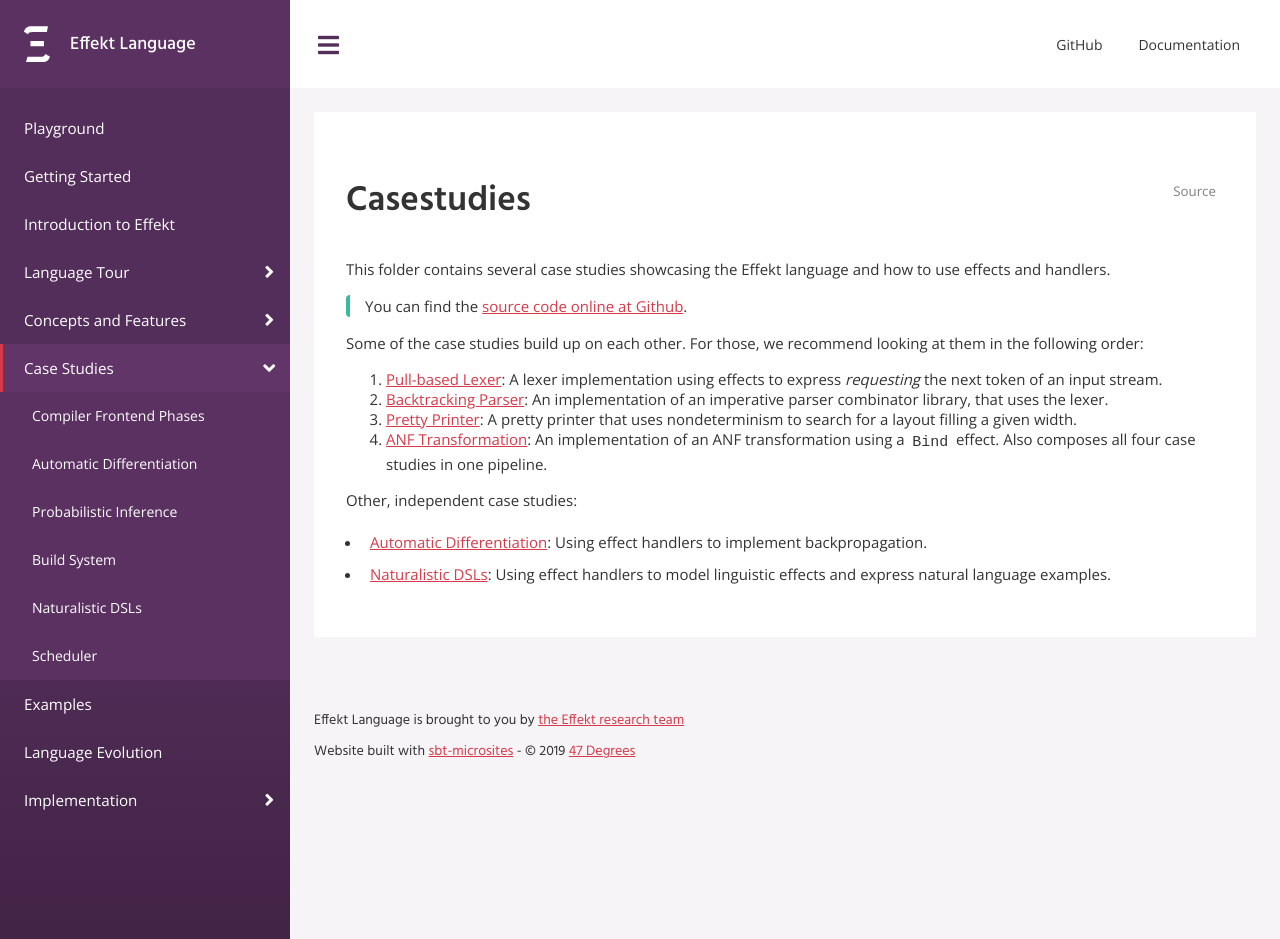
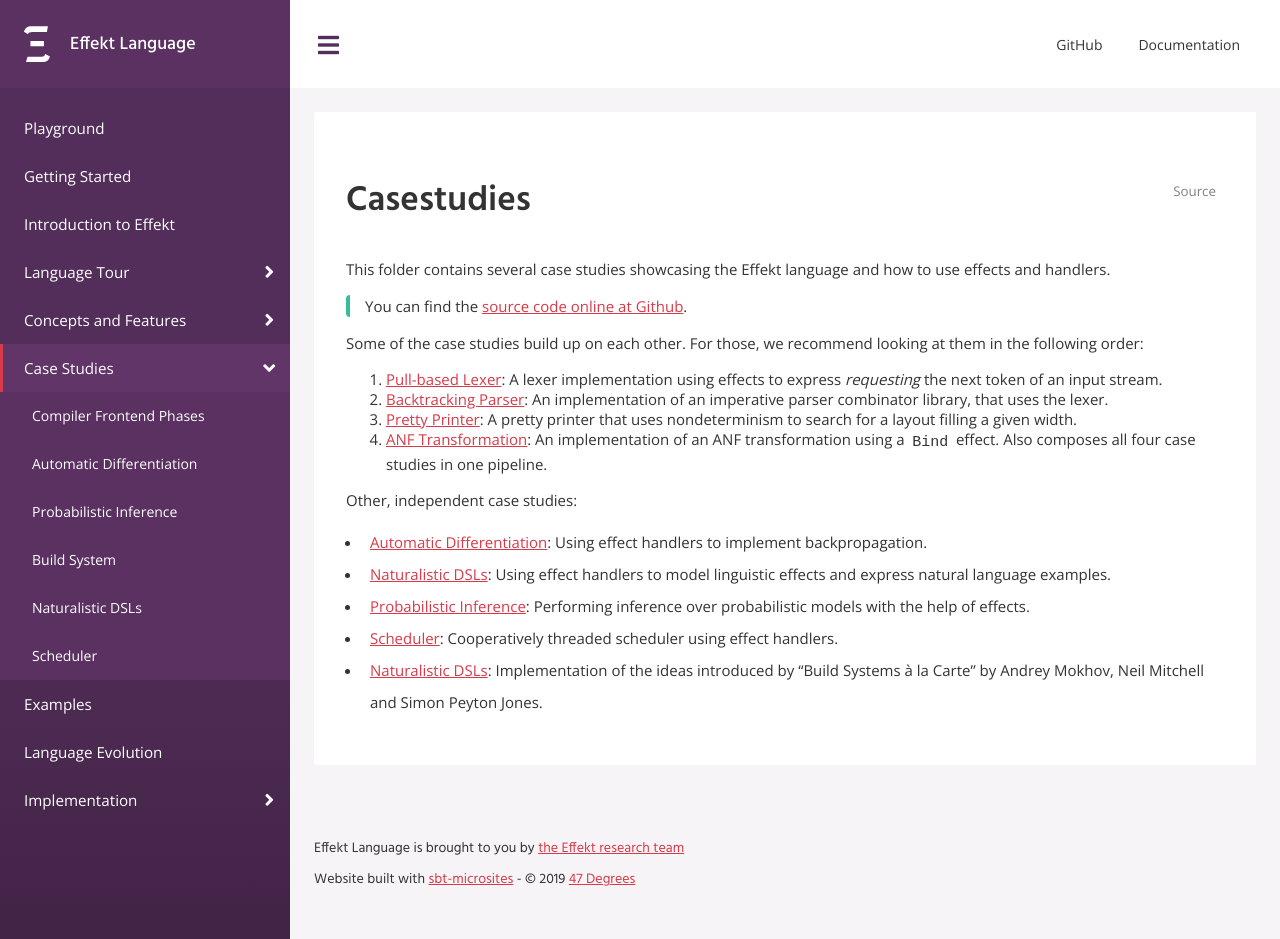
Before and after one commit to effekt-lang/effekt-website, a Jekyll site: the page built from docs/casestudies.md, in a window 1280 px wide and 939 px high. Built offline with Jekyll 4.4.1, drawn with Linux system fonts in a browser that asks for light colours.

Commit message:
add synopsis for all case studies

```diff
--- a/docs/casestudies.md
+++ b/docs/casestudies.md
@@ -23,3 +23,6 @@ Other, independent case studies:
 
 - [Automatic Differentiation](/docs/casestudies/ad.effekt.md): Using effect handlers to implement backpropagation.
 - [Naturalistic DSLs](/docs/casestudies/naturalisticdsls.effekt.md): Using effect handlers to model linguistic effects and express natural language examples.
+- [Probabilistic Inference](/docs/casestudies/inference.effekt.md): Performing inference over probabilistic models with the help of effects.
+- [Scheduler](/docs/casestudies/scheduler.effekt.md): Cooperatively threaded scheduler using effect handlers.
+- [Naturalistic DSLs](/docs/casestudies/buildsystem.effekt.md): Implementation of the ideas introduced by "Build Systems à la Carte" by Andrey Mokhov, Neil Mitchell and Simon Peyton Jones.
```
